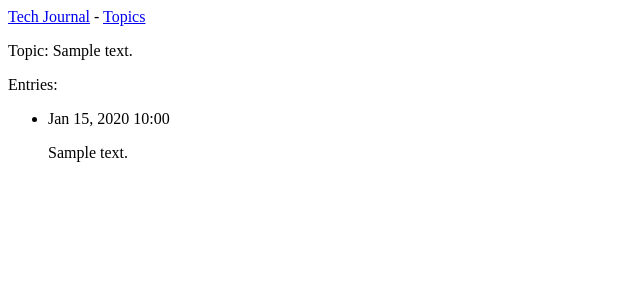
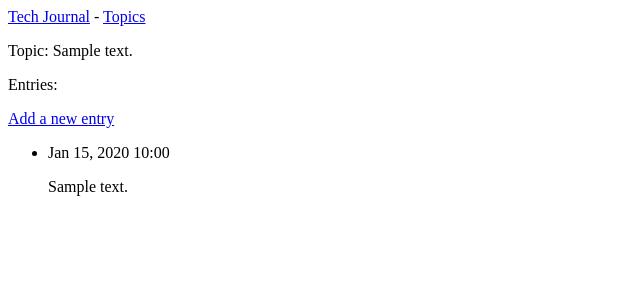
Before and after one commit to CarterSwain/tech_journal, a Django app: page /topics/1/ in a window 1280 px wide. Shown: the top 300 px of the page, without its empty margins (0-640 px from the left). Run offline with Django 5.2, Linux system fonts and the light colour scheme; tables that the repository leaves empty hold one stand-in row (values such as "Sample post").

Commit message:
Create new_entry functionality to allow users to post about specific topics

```diff
--- a/learning_logs/templates/tech_journal/topic.html
+++ b/learning_logs/templates/tech_journal/topic.html
@@ -5,6 +5,9 @@
 <p> Topic: {{ topic.text }}</p>
 
 <p>Entries:</p>
+<p>
+    <a href="{% url 'tech_journal:new_entry' topic.id %}">Add a new entry</a>
+</p>
 <ul>
     {% for entry in entries %}
         <li>
--- a/learning_logs/urls.py
+++ b/learning_logs/urls.py
@@ -14,4 +14,6 @@ urlpatterns = [
     path('topics/<int:topic_id>/', views.topic, name='topic'),
     # Path for adding a new topic.
     path('new_topic/', views.new_topic, name='new_topic'),
+    # Page for adding a new entry.
+    path('new_entry/<int:topic_id>/', views.new_entry, name='new_entry'),
 ]
--- a/learning_logs/views.py
+++ b/learning_logs/views.py
@@ -1,7 +1,7 @@
 from django.shortcuts import render, redirect
 
 from .models import Topic
-from .forms import TopicForm
+from .forms import TopicForm, EntryForm
 
 def index(request):
     """The home page for Tech Journal."""
@@ -35,3 +35,23 @@ def new_topic(request):
     # Display a blank or invalid form.
     context = {'form': form}
     return render(request, 'tech_journal/new_topic.html', context)
+
+def new_entry(request, topic_id):
+    """Add a new entry for a particular topic."""
+    topic = Topic.objects.get(id=topic_id)
+
+    if request.method != 'POST':
+        # No data submitted; create a blank form.
+        form = EntryForm()
+    else:
+        # POST data submitted; process data.
+        form = EntryForm(data=request.POST)
+        if form.is_valid():
+            new_entry = form.save(commit=False)
+            new_entry.topic = topic
+            new_entry.save()
+            return redirect('tech_journal:topic', topic_id=topic_id)
+
+    # Display a blank or invalid form.
+    context = {'topic': topic, 'form': form}
+    return render(request, 'tech_journal/new_entry.html', context)
```
Also changed, not shown: learning_logs/forms.py (+8 -1 lines), learning_logs/templates/tech_journal/new_entry.html (added, +13 -0 lines).
